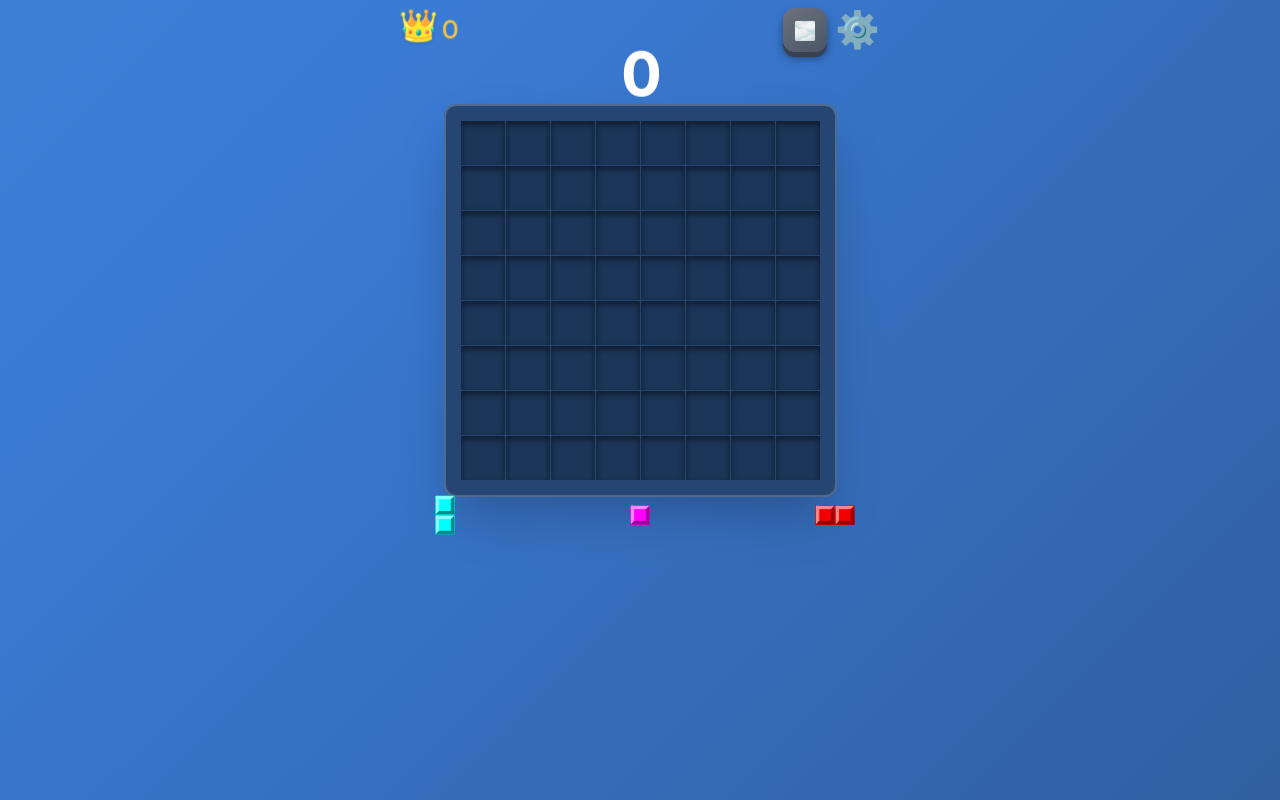
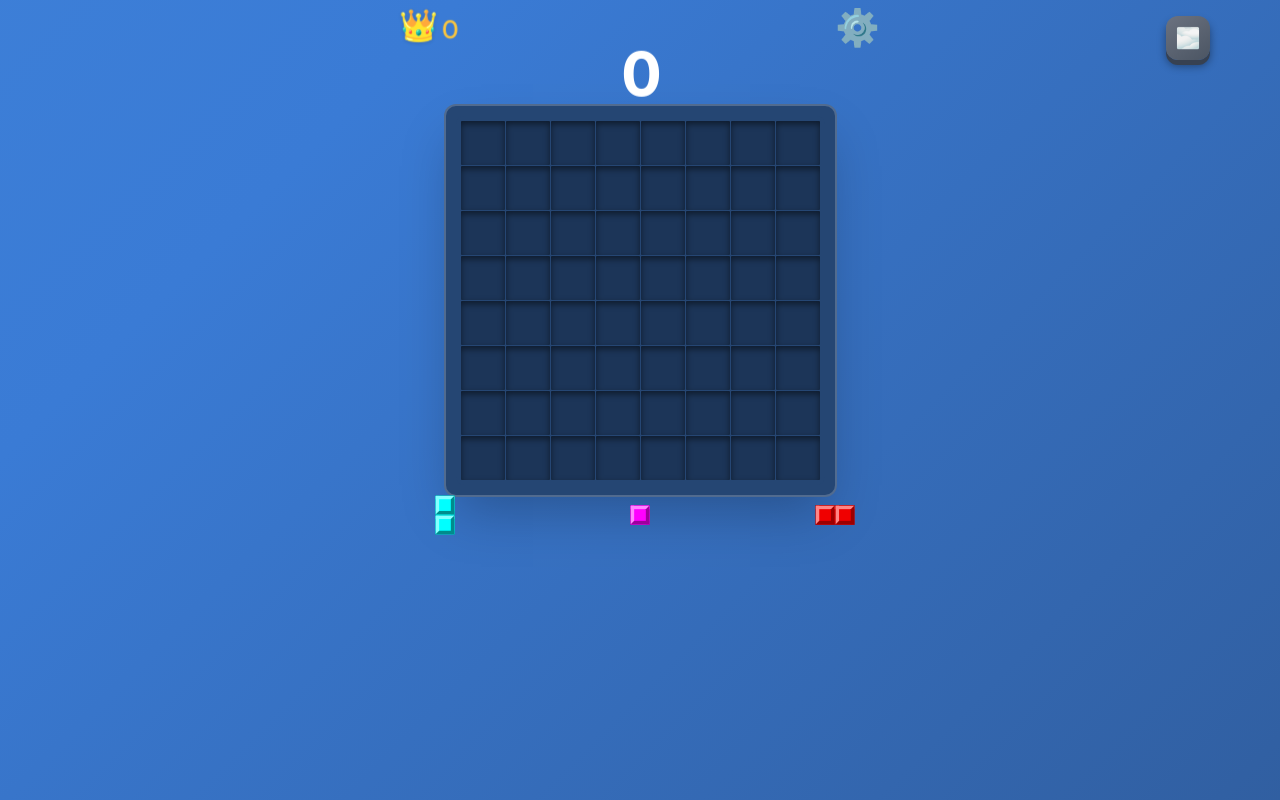
Before and after one commit to yunushi/block-mania, a Next.js app: page / in a window 1280 px wide. Both pictures are taken after a click on the button "PLAY". Built offline with nearby package versions, Linux system fonts and the light colour scheme.

Commit message:
asdfghjk

```diff
--- a/src/app/page.tsx
+++ b/src/app/page.tsx
@@ -37,6 +37,55 @@ export default function Home() {
   const hasActiveGame = score > 0 && !gameOver;
   return (
     <div className={`theme-${currentTheme} min-h-[100dvh] w-full flex flex-col bg-[var(--background)] transition-colors duration-500`}>
+
+      {/* 3D Theme Toggle Button - Always Visible, Fixed Position */}
+      <button
+        onClick={toggleTheme}
+        title={currentTheme === 'blue' ? 'Switch to Grey' : 'Switch to Blue'}
+        style={{
+          position: 'fixed',
+          top: 16,
+          right: 70,
+          width: 44, height: 44,
+          borderRadius: 12,
+          border: 'none',
+          cursor: 'pointer',
+          zIndex: 9999,
+          background: currentTheme === 'blue'
+            ? 'linear-gradient(145deg, #6b7280, #4b5563)'
+            : 'linear-gradient(145deg, #3b82f6, #1d4ed8)',
+          boxShadow: currentTheme === 'blue'
+            ? '0 5px 0 #374151, 0 6px 8px rgba(0,0,0,0.4)'
+            : '0 5px 0 #1e3a8a, 0 6px 8px rgba(0,0,0,0.4)',
+          transition: 'background 0.3s ease, box-shadow 0.3s ease',
+          display: 'flex',
+          alignItems: 'center',
+          justifyContent: 'center',
+          fontSize: 20,
+          userSelect: 'none',
+          WebkitTapHighlightColor: 'transparent',
+        }}
+        onPointerDown={e => {
+          const el = e.currentTarget;
+          el.style.transform = 'translateY(4px)';
+          el.style.boxShadow = currentTheme === 'blue'
+            ? '0 1px 0 #374151, 0 2px 4px rgba(0,0,0,0.4)'
+            : '0 1px 0 #1e3a8a, 0 2px 4px rgba(0,0,0,0.4)';
+        }}
+        onPointerUp={e => {
+          const el = e.currentTarget;
+          el.style.transform = 'translateY(0px)';
+          el.style.boxShadow = currentTheme === 'blue'
+            ? '0 5px 0 #374151, 0 6px 8px rgba(0,0,0,0.4)'
+            : '0 5px 0 #1e3a8a, 0 6px 8px rgba(0,0,0,0.4)';
+        }}
+        onPointerLeave={e => {
+          (e.currentTarget as HTMLElement).style.transform = 'translateY(0px)';
+        }}
+      >
+        {currentTheme === 'blue' ? '🌫️' : '⚡'}
+      </button>
+
       {gameStatus === 'menu' ? (
         <MainMenu onPlay={startGame} highScore={highScore} hasActiveGame={hasActiveGame} />
       ) : (
@@ -70,60 +119,13 @@ export default function Home() {
             </span>
           </div>
 
-          {/* Top Right: Theme Toggle + Settings Gear */}
-          <div className="flex items-center gap-2 mt-2">
-            {/* 3D Theme Toggle Button */}
-            <button
-              onClick={toggleTheme}
-              title={currentTheme === 'blue' ? 'Switch to Grey' : 'Switch to Blue'}
-              style={{
-                width: 44, height: 44,
-                borderRadius: 12,
-                border: 'none',
-                cursor: 'pointer',
-                position: 'relative',
-                outline: 'none',
-                background: currentTheme === 'blue'
-                  ? 'linear-gradient(145deg, #6b7280, #4b5563)'
-                  : 'linear-gradient(145deg, #3b82f6, #1d4ed8)',
-                boxShadow: currentTheme === 'blue'
-                  ? '0 5px 0 #374151, 0 6px 8px rgba(0,0,0,0.4)'
-                  : '0 5px 0 #1e3a8a, 0 6px 8px rgba(0,0,0,0.4)',
-                transition: 'all 0.1s ease',
-                transform: 'translateY(0px)',
-                display: 'flex',
-                alignItems: 'center',
-                justifyContent: 'center',
-                fontSize: 18,
-                userSelect: 'none',
-                WebkitTapHighlightColor: 'transparent',
-              }}
-              onPointerDown={e => {
-                (e.currentTarget as HTMLElement).style.transform = 'translateY(4px)';
-                (e.currentTarget as HTMLElement).style.boxShadow = currentTheme === 'blue'
-                  ? '0 1px 0 #374151, 0 2px 4px rgba(0,0,0,0.4)'
-                  : '0 1px 0 #1e3a8a, 0 2px 4px rgba(0,0,0,0.4)';
-              }}
-              onPointerUp={e => {
-                (e.currentTarget as HTMLElement).style.transform = 'translateY(0px)';
-                (e.currentTarget as HTMLElement).style.boxShadow = currentTheme === 'blue'
-                  ? '0 5px 0 #374151, 0 6px 8px rgba(0,0,0,0.4)'
-                  : '0 5px 0 #1e3a8a, 0 6px 8px rgba(0,0,0,0.4)';
-              }}
-              onPointerLeave={e => {
-                (e.currentTarget as HTMLElement).style.transform = 'translateY(0px)';
-              }}
-            >
-              {currentTheme === 'blue' ? '🌫️' : '⚡'}
-            </button>
-
-            <button
-              onClick={() => setIsSettingsOpen(true)}
-              className="text-4xl text-white hover:opacity-80 transition-all transform hover:rotate-90"
-            >
-              ⚙️
-            </button>
-          </div>
+          {/* Top Right: Settings Gear (theme button is fixed globally) */}
+          <button
+            onClick={() => setIsSettingsOpen(true)}
+            className="text-4xl text-white hover:opacity-80 transition-all transform hover:rotate-90 mt-2"
+          >
+            ⚙️
+          </button>
         </div>
 
         {/* Large Score in Center */}
--- a/src/components/DraggableBlock.tsx
+++ b/src/components/DraggableBlock.tsx
@@ -114,7 +114,7 @@ export default function DraggableBlock({ block, onPlace, onPreview }: DraggableB
 
     const onPointerMove = (moveEvent: PointerEvent) => {
       const deltaX = moveEvent.clientX - startPos.current.x;
-      const DRAG_Y_OFFSET = -80;
+      const DRAG_Y_OFFSET = -40; // Lift block above finger but stay responsive
       const deltaY = (moveEvent.clientY - startPos.current.y) + DRAG_Y_OFFSET;
 
       dragOffsetRef.current = { x: deltaX, y: deltaY };
--- a/src/components/MainMenu.tsx
+++ b/src/components/MainMenu.tsx
@@ -10,7 +10,7 @@ interface MainMenuProps {
 
 const MainMenu: React.FC<MainMenuProps> = ({ onPlay, highScore, hasActiveGame }) => {
   return (
-    <div className="flex flex-col items-center justify-center min-h-screen p-8 relative overflow-hidden bg-[#3A7BD5]">
+    <div className="flex flex-col items-center justify-center min-h-screen p-8 relative overflow-hidden" style={{ background: 'linear-gradient(160deg, #87CEEB 0%, #5BB8F5 50%, #3A9AD9 100%)' }}>
       <div className="relative z-10 flex flex-col items-center gap-12 max-w-lg w-full">
         {/* Title */}
         <div className="text-center space-y-2">
--- a/src/hooks/useGameLogic.ts
+++ b/src/hooks/useGameLogic.ts
@@ -1,4 +1,4 @@
-import { useState, useCallback, useEffect } from 'react';
+import { useState, useCallback } from 'react';
 import { Grid, Block, Position } from '@/types/game';
 
 const GRID_SIZE = 8;
@@ -99,11 +99,6 @@ export const useGameLogic = () => {
   const [previewRows, setPreviewRows] = useState<number[]>([]);
   const [previewCols, setPreviewCols] = useState<number[]>([]);
   const [previewColor, setPreviewColor] = useState<string | null>(null);
-
-  // Randomize theme on initial mount (Client-side only to avoid hydration mismatch)
-  useEffect(() => {
-    setCurrentTheme(Math.random() < 0.5 ? 'blue' : 'grey');
-  }, []);
 
   const [isClearingInProgress, setIsClearingInProgress] = useState(false);
 
```
